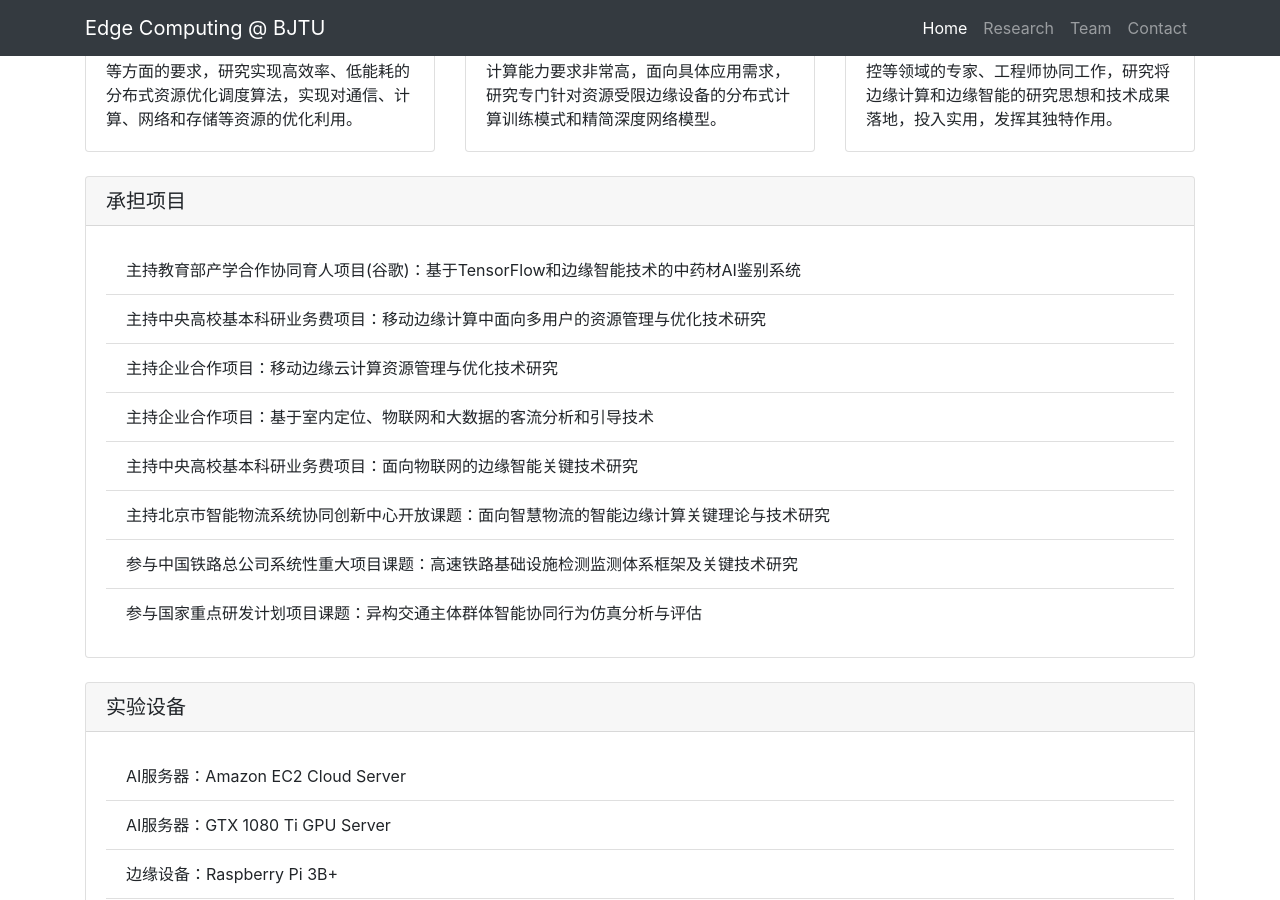
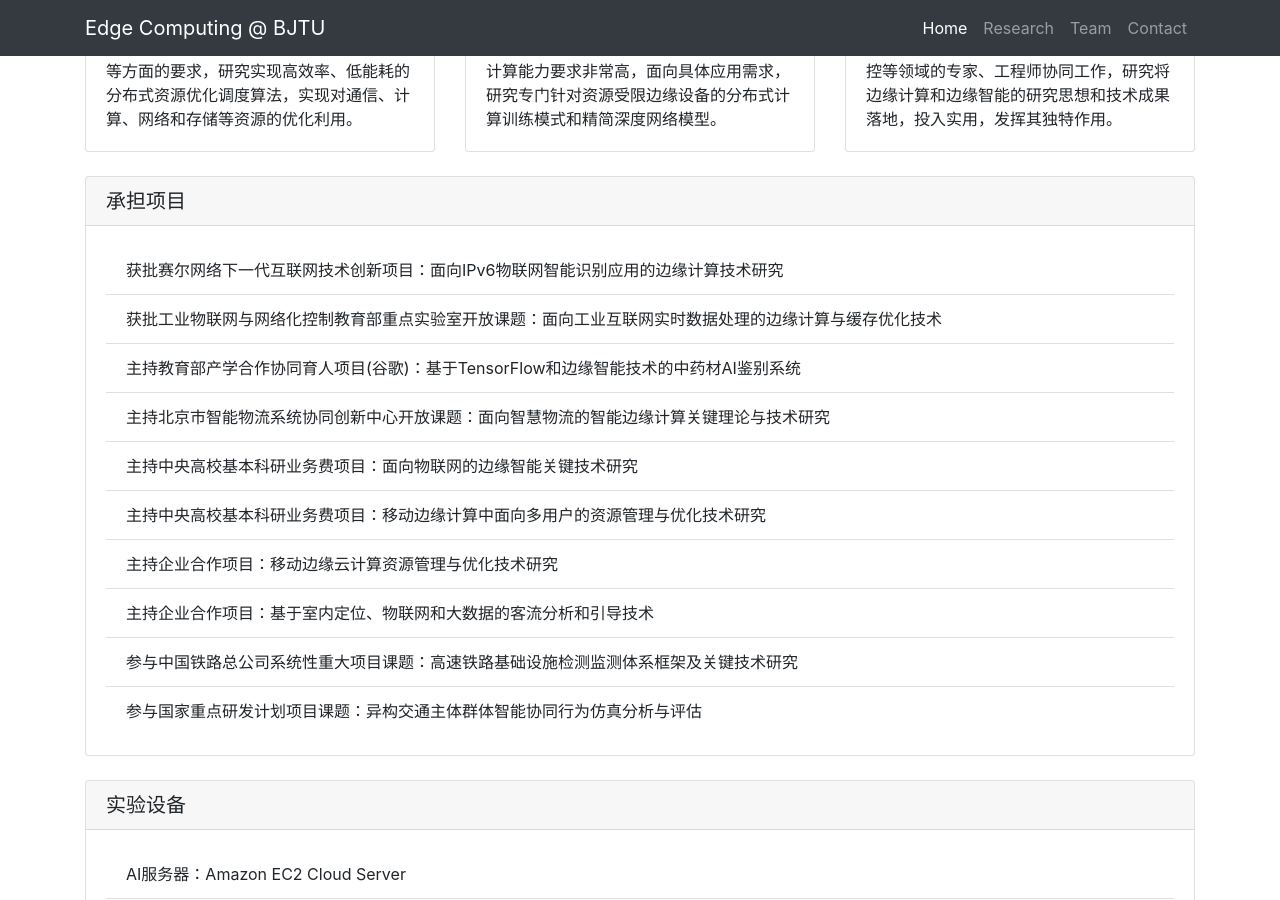
Before and after one commit to fangvv/Homepage, a Jekyll site: the page Edgecomp/index.html, which Jekyll copies as it is, in a window 1280 px wide and 900 px high, scrolled down 710 px. Built offline with Jekyll 4.4.1, drawn with Linux system fonts in a browser that asks for light colours; comment, search, counter and statistics services are not loaded.

Commit message:
Signed-off-by: fangvv <fangvv@gmail.com>

```diff
--- a/Edgecomp/index.html
+++ b/Edgecomp/index.html
@@ -73,12 +73,14 @@
   <h5 class="card-header">承担项目</h5>
   <div class="card-body">
     <ul class="list-group list-group-flush">
+      <li class="list-group-item">获批赛尔网络下一代互联网技术创新项目：面向IPv6物联网智能识别应用的边缘计算技术研究</li>
+      <li class="list-group-item">获批工业物联网与网络化控制教育部重点实验室开放课题：面向工业互联网实时数据处理的边缘计算与缓存优化技术</li>
       <li class="list-group-item">主持教育部产学合作协同育人项目(谷歌)：基于TensorFlow和边缘智能技术的中药材AI鉴别系统</li>
+      <li class="list-group-item">主持北京市智能物流系统协同创新中心开放课题：面向智慧物流的智能边缘计算关键理论与技术研究</li>
+      <li class="list-group-item">主持中央高校基本科研业务费项目：面向物联网的边缘智能关键技术研究</li>
       <li class="list-group-item">主持中央高校基本科研业务费项目：移动边缘计算中面向多用户的资源管理与优化技术研究</li>
       <li class="list-group-item">主持企业合作项目：移动边缘云计算资源管理与优化技术研究</li>
       <li class="list-group-item">主持企业合作项目：基于室内定位、物联网和大数据的客流分析和引导技术 </li>
-      <li class="list-group-item">主持中央高校基本科研业务费项目：面向物联网的边缘智能关键技术研究</li>
-      <li class="list-group-item">主持北京市智能物流系统协同创新中心开放课题：面向智慧物流的智能边缘计算关键理论与技术研究</li>
       <li class="list-group-item">参与中国铁路总公司系统性重大项目课题：高速铁路基础设施检测监测体系框架及关键技术研究</li>
       <li class="list-group-item">参与国家重点研发计划项目课题：异构交通主体群体智能协同行为仿真分析与评估</li>
   </ul>
```
